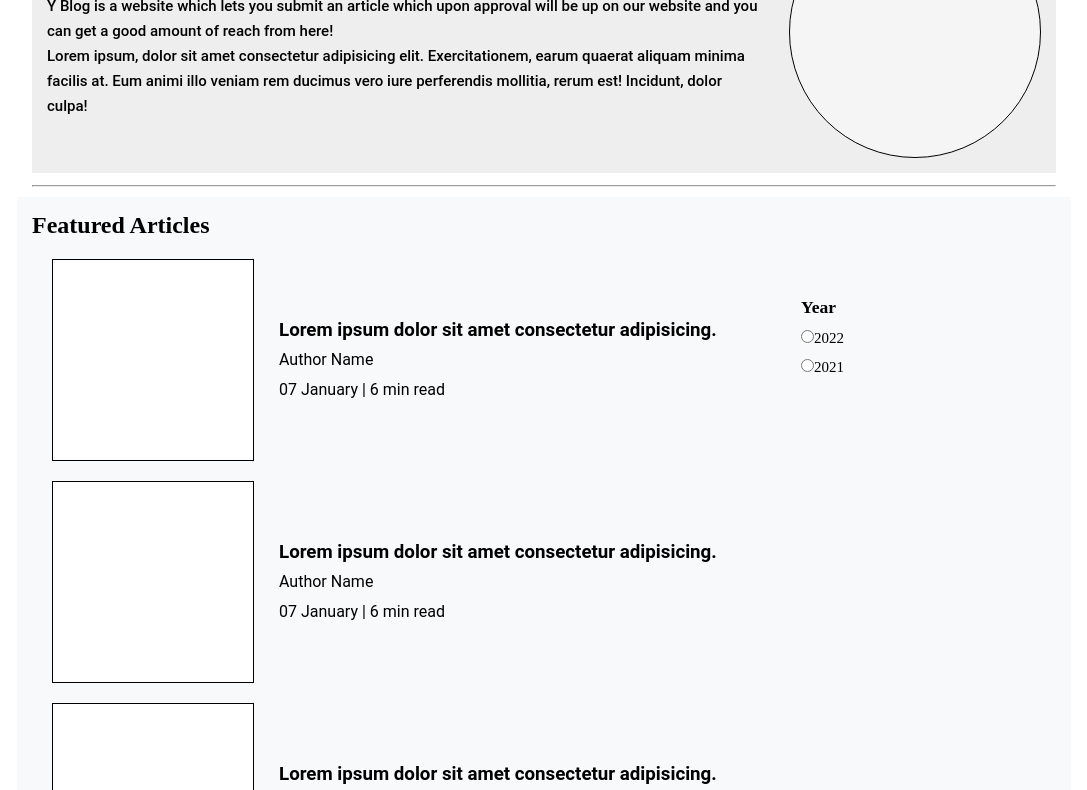
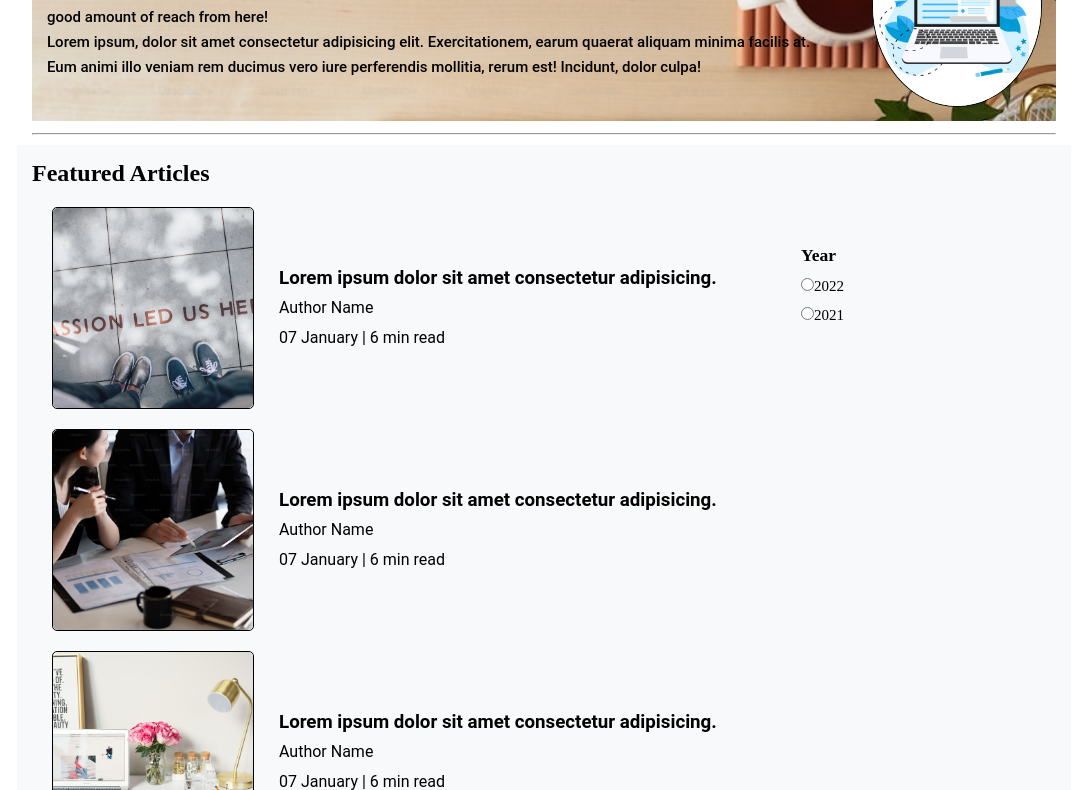
Before and after one commit to VJ13SS/Responsive-Blog-Template-using-Html-Css, a plain HTML site: page index.html in a window 1280 px wide. Shown: the part 178-968 px from the top of the page, without its empty margins (96-1183 px from the left). Drawn offline with Linux system fonts and the light colour scheme.

Commit message:
Added images

```diff
--- a/css/blogpost.css
+++ b/css/blogpost.css
@@ -3,9 +3,10 @@
     overflow: hidden;
 }
 
-.post-img .img{
+.post-img img{
     width:100%;
-    height: 350px;
+    height: 100%;
+    object-fit: cover;
     border: 1px solid black;
     background-color: rgb(238, 229, 229);
 }
--- a/css/contact.css
+++ b/css/contact.css
@@ -10,12 +10,14 @@
 
 .contact-content::after{
     content: "";
-    background-color: rgb(37, 55, 249);
+    background-image: url('/Images/Contact.png');
+    background-size: cover;
+    background-position: center;
     width: 100%;
     height: 100%;
     position: absolute;
     top: 0;
-    opacity: 0.15;
+    opacity: 0.75;
     z-index: -1;
 }
 
--- a/css/style.css
+++ b/css/style.css
@@ -54,26 +54,27 @@
     display: flex;
     /*background-color: red;*/
     margin-top: 10px;
-    background-image: url();
     position: relative;
 }
 
 .content::after{
     content: "";
-    background-color: rgb(139, 140, 147);
+    background-image: url('/Images/Background2.jpeg');
+    background-size: cover;
+    background-position: center;
     width: 100%;
     height: 100%;
     position: absolute;
-    opacity: 0.15;
     z-index: -1;
 }
 
-.content-right .img{
-    height: 250px;
-    width: 250px;
+.content-right img{
+    height: 100%;
+    width: 100%;
     border: 1px solid black;
+    object-fit: cover;
+    background-color: whitesmoke;
     border-radius: 50%;
-    background-color: whitesmoke;
 }
 
 .content-right{
@@ -81,6 +82,9 @@
     justify-content: center;
     align-items: center;
     padding: 15px;
+    height: 200px;
+    width: 300px;
+    border-radius: 50%;
 }
 
 .content-left{
@@ -138,11 +142,18 @@
     color: black;
 }
 
-.home-article-img .img{
+.home-article-img{
     width: 200px;
     height: 200px;
     border: 1px solid black;
-    background-color: white;
+    border-radius: 5px;
+}
+
+.home-article-img img{
+    height: 100%;
+    width: 100%;
+    object-fit: cover;
+    border-radius: 5px;
 }
 
 .footer {
--- a/index.html
+++ b/index.html
@@ -46,7 +46,7 @@
         </p>
       </div>
       <div class="content-right">
-        <div class="img"></div>
+        <img src="Images/Card_1.jpg" alt="">
       </div>
     </div>
     <div class="max-width-1 m-auto">
@@ -67,7 +67,7 @@
       </div>
       <div class="home-article">
         <div class="home-article-img">
-          <div class="img"></div>
+          <img src="Images/Card_2.jpeg" alt="">
         </div>
 
         <div class="home-article-content">
@@ -80,7 +80,7 @@
       </div>
       <div class="home-article">
         <div class="home-article-img">
-          <div class="img"></div>
+          <img src="Images/Card_3.jpeg" alt="">
         </div>
 
         <div class="home-article-content">
@@ -93,7 +93,7 @@
       </div>
       <div class="home-article">
         <div class="home-article-img">
-          <div class="img"></div>
+          <img src="Images/Card_4.jpeg" alt="">
         </div>
 
         <div class="home-article-content">
```
Also changed, not shown: blogpost.html (+5 -4 lines), search.html (+4 -4 lines).
